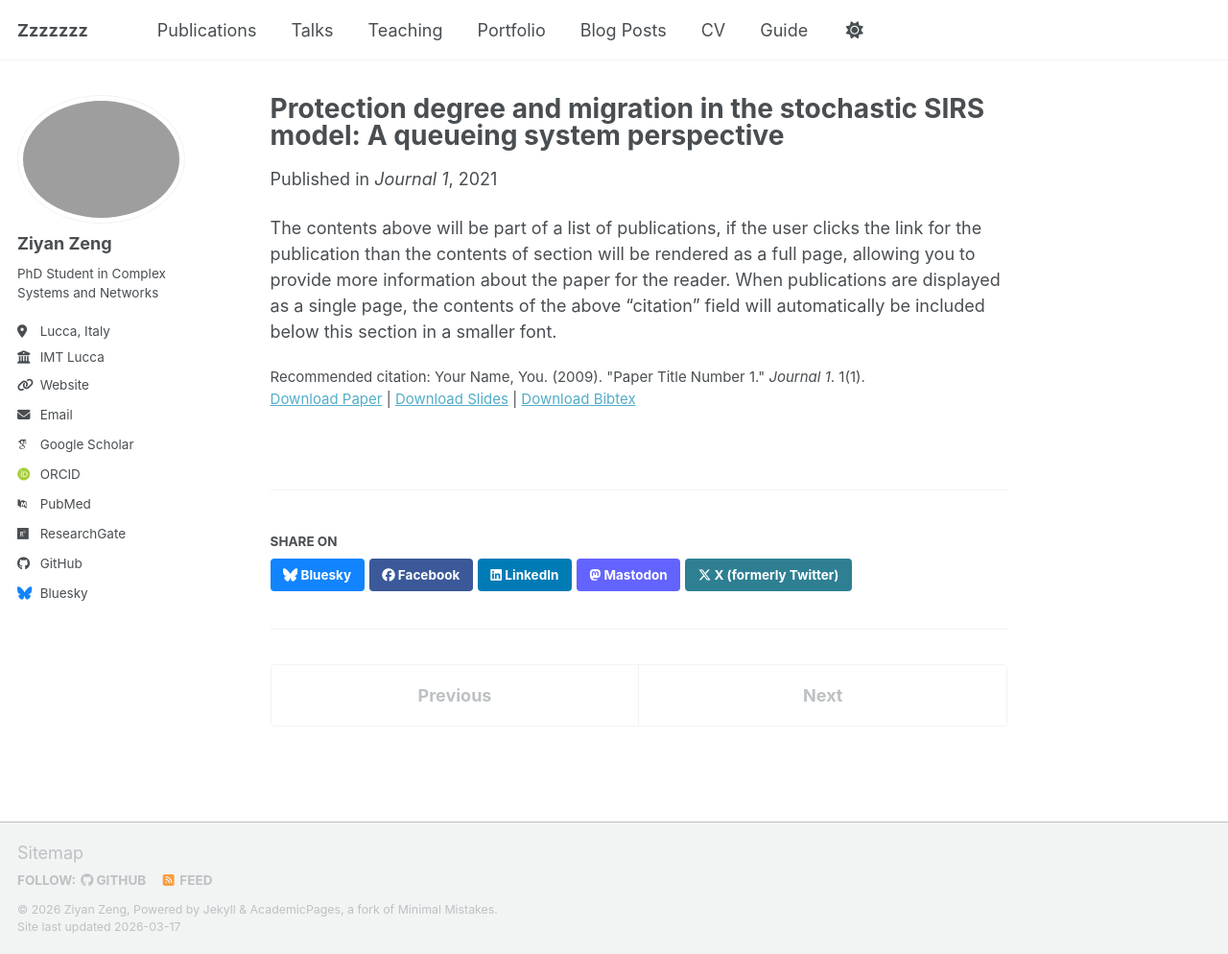
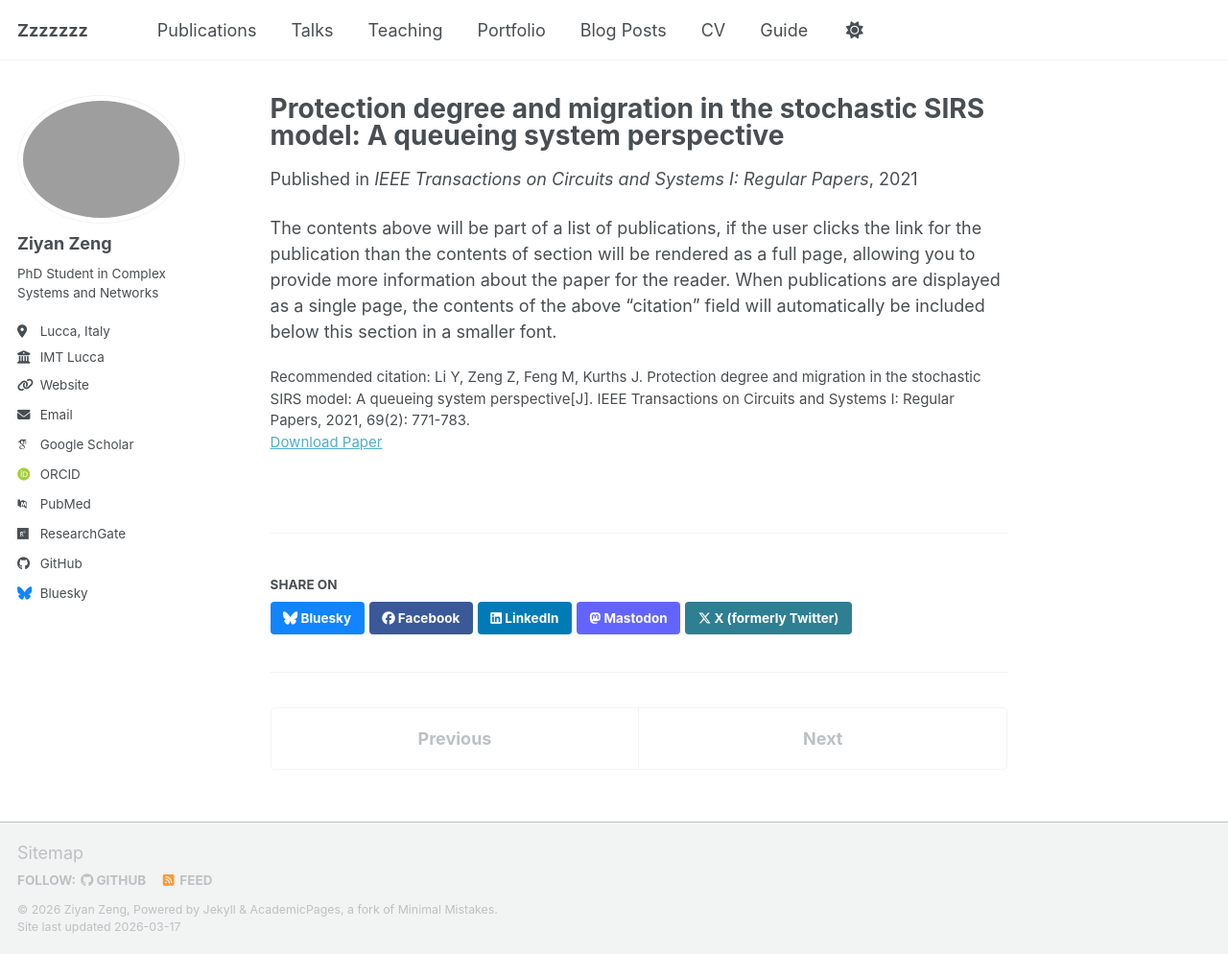
Before and after one commit to ziyanzeng-net/ziyanzeng-net.github.io, a Jekyll site: the page built from _publications/2009-10-01-paper-title-number-1.md, in a window 1280 px wide and 994 px high. Shown: the whole window at 96% size. Built offline with Jekyll 4.4.1, drawn with Linux system fonts in a browser that asks for light colours; some web fonts are replaced; a script bundle is joined from its source files by our own code; library files that are not in the unit come from our copies.

Commit message:
Update 2009-10-01-paper-title-number-1.md

```diff
--- a/_publications/2009-10-01-paper-title-number-1.md
+++ b/_publications/2009-10-01-paper-title-number-1.md
@@ -2,13 +2,10 @@
 title: "Protection degree and migration in the stochastic SIRS model: A queueing system perspective"
 collection: publications
 category: manuscripts
-permalink: /publication/2009-10-01-paper-title-number-1
-excerpt: 'This paper is about the number 1. The number 2 is left for future work.'
+permalink: https://ieeexplore.ieee.org/abstract/document/9580755
 date: 2021-10-19
-venue: 'Journal 1'
-slidesurl: 'https://academicpages.github.io/files/slides1.pdf'
-paperurl: 'https://academicpages.github.io/files/paper1.pdf'
-bibtexurl: 'https://academicpages.github.io/files/bibtex1.bib'
-citation: 'Your Name, You. (2009). &quot;Paper Title Number 1.&quot; <i>Journal 1</i>. 1(1).'
+venue: 'IEEE Transactions on Circuits and Systems I: Regular Papers'
+paperurl: 'https://ieeexplore.ieee.org/abstract/document/9580755'
+citation: 'Li Y, Zeng Z, Feng M, Kurths J. Protection degree and migration in the stochastic SIRS model: A queueing system perspective[J]. IEEE Transactions on Circuits and Systems I: Regular Papers, 2021, 69(2): 771-783.'
 ---
 The contents above will be part of a list of publications, if the user clicks the link for the publication than the contents of section will be rendered as a full page, allowing you to provide more information about the paper for the reader. When publications are displayed as a single page, the contents of the above "citation" field will automatically be included below this section in a smaller font.
```
